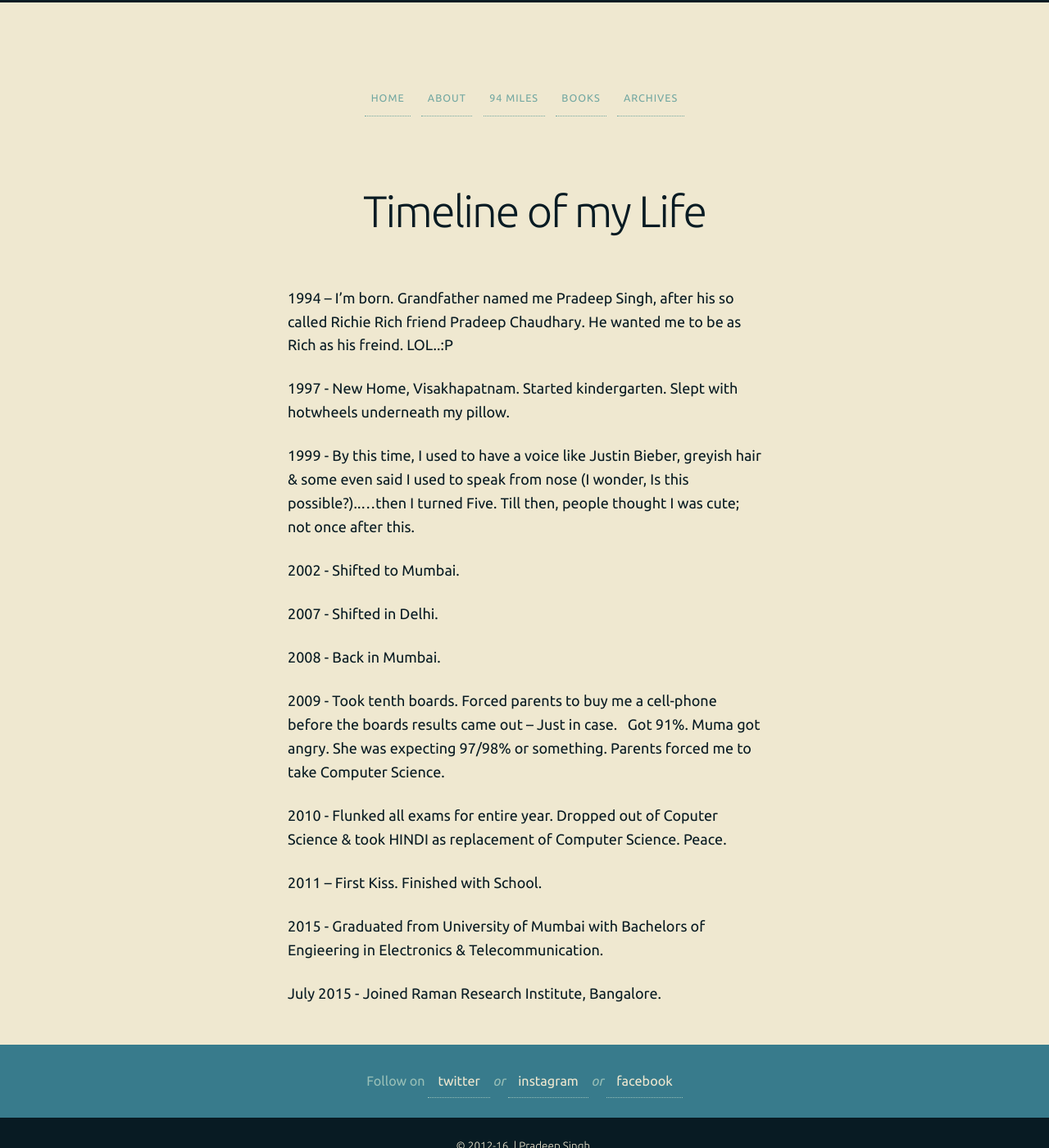
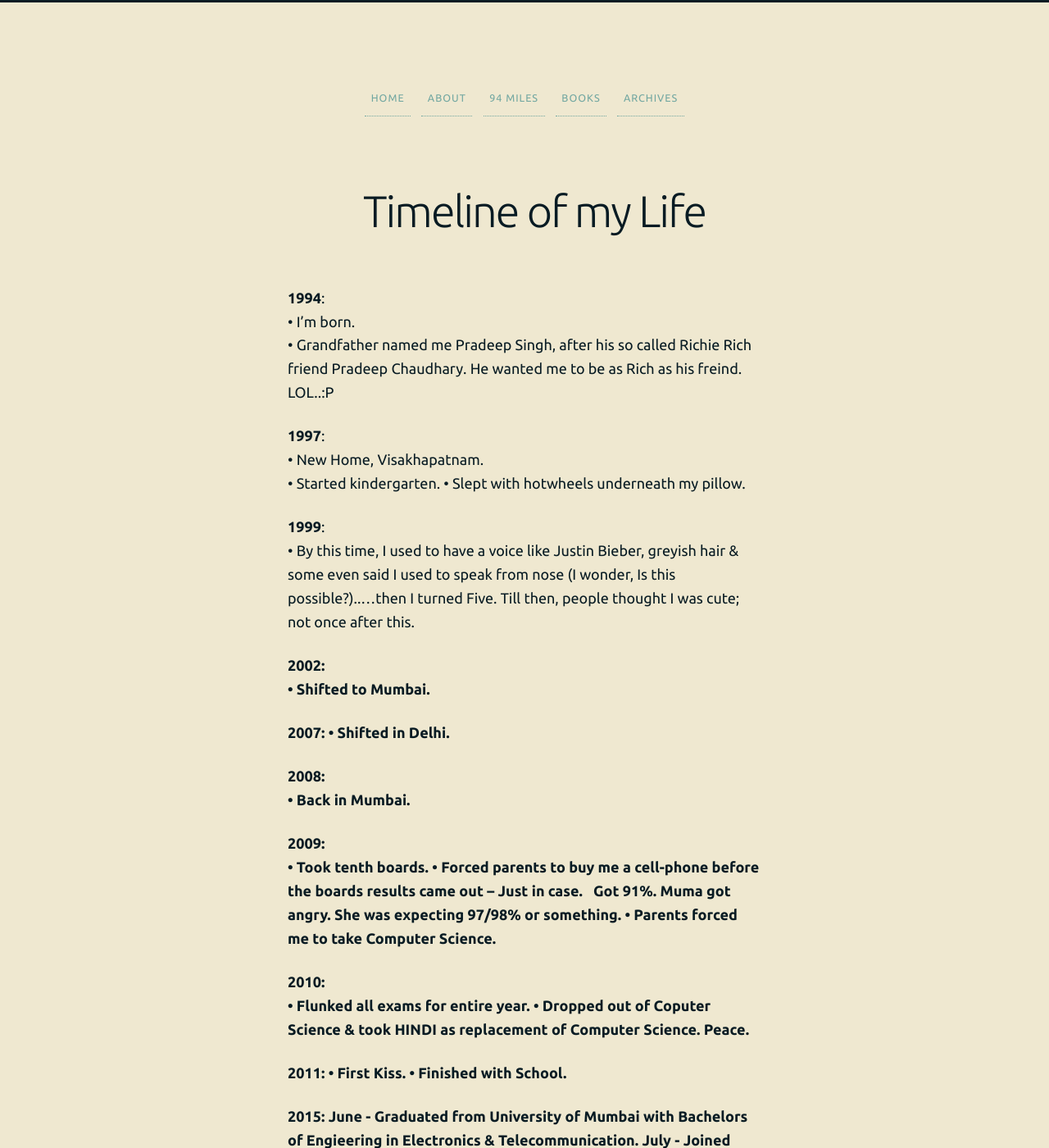
Before and after one commit to 93notes/93notes.github.io, a Jekyll site: the page built from timeline.html, in a window 1280 px wide and 1400 px high. Shown: the whole window at 82% size. Built offline with Jekyll 4.4.1, drawn with Linux system fonts in a browser that asks for light colours; nearby versions of some CDN libraries; some of the changed text lies outside the part shown.

Commit message:
Update timeline.html

```diff
--- a/timeline.html
+++ b/timeline.html
@@ -18,7 +18,11 @@ slug: timeline
 <!-- Google Tracking Code Finish -->
 
 
-<p>1994 – I’m born. Grandfather named me Pradeep Singh, after his so called Richie Rich friend Pradeep Chaudhary. He wanted me to be as Rich as his freind. LOL..:P </p>
+<p>
+<strong>1994</strong>: </br>
+&bull; I’m born. </br>
+&bull; Grandfather named me Pradeep Singh, after his so called Richie Rich friend Pradeep Chaudhary. He wanted me to be as Rich as his freind. LOL..:P
+</p>
 <!-- <p style="text-align:center;">1993 – My parents tried losing me at the Sarojini Nagar&nbsp;market. But I was always very good at finding them.</p>
 <p>1994 – Started kindergarten. Slept with hotwheels underneath my pillow. I used to have a voice like Justin Bieber…then I turned Five.&nbsp;Till then, people thought I was cute; not once &nbsp;after this.</p>
 <p>1995 – Cool kids at school, who had cable tv, talked about Boogie-Woogie while I could only watch&nbsp;<a href="http://en.wikipedia.org/wiki/Shrimaan_Shrimati_(TV_series)" target="_blank">Srimaan Shrimati</a>&nbsp;on Doordarshan. Won the first (of many hence on) painting competition. Always envied the kids who had the 64 count camel crayons. Had to ask in shame if I needed a skin-coloured crayon.&nbsp;Got bit by a monkey in Agra. Have been scared of monkeys ever since.</p>
@@ -36,15 +40,53 @@ slug: timeline
 <p>2012- <a href="http://minimalbollywood.com/" target="_blank">Minimal Bollywood Posters</a> happened. Got published in about 90 newspapers and magazines. Gave a few TEDx talks. &nbsp;I face stage fright in public restrooms, so all this was relatively this was much bigger. Put up an <a href="https://www.facebook.com/media/set/?set=a.253974371352848.61352.226849814065304&amp;type=3" target="_blank">Exhibition</a> at <a href="http://www.indiahabitat.org/main.htm" target="_blank">IHC</a>. Life was about to be all about champagne, coke and throwing tv’s out of windows from then on. Not. Met the girl of my dreams. There’s almost no scary movie left that we haven’t watched together. Our favorite is probably ‘<a href="http://www.imdb.com/title/tt1259521/reference">The Cabin in the Woods</a>‘. We plan to travel around the globe and cover most of the countries within the next five years. &nbsp;Then we get married and have kids. Cos the amount of times I’ve had to say NO! to facebook games and events invitations, has totally prepared me to be a father already.&nbsp;Started working at <a href="http://www.zomato.com/" target="_blank">Zomato</a>.</p>
 <p>2013 – <a href="https://www.facebook.com/Tweetard">Tweetard</a> happened.&nbsp;Facebook started looking more like hahahahhahawhythefuckaremyfriendsgettingmarriedsoearlybook. Now&nbsp;I run TWO facebook pages better than most people run one. It’s true. I’m not bragging. I’m just telling you people that I don’t have a life.</p>
 -->
-<p>1997 - New Home, Visakhapatnam. Started kindergarten. Slept with hotwheels underneath my pillow. </p>
-<p> 1999 - By this time, I used to have a voice like Justin Bieber, greyish hair &amp; some even said I used to speak from nose (I wonder, Is this possible?)..…then I turned Five. Till then, people thought I was cute; not once  after this.</p>
-<p>2002 - Shifted to Mumbai.</p>
-<p>2007 - Shifted in Delhi.</p>
-<p>2008 - Back in Mumbai.</p>
+<p>
+<strong>1997</strong>: </br>
+&bull; New Home, Visakhapatnam. </br>
+&bull; Started kindergarten.
+&bull; Slept with hotwheels underneath my pillow.
+</p>
 
-<p> 2009 - Took tenth boards. Forced parents to buy me a cell-phone before the boards results came out – Just in case.&nbsp;&nbsp; Got 91%. Muma got angry. She was expecting 97/98% or something.
-    Parents forced me to take Computer Science.
-<p> 2010 - Flunked all exams for entire year. Dropped out of Coputer Science &amp; took HINDI as replacement of Computer Science. Peace. </p>
-<p> 2011 – First Kiss. Finished  with School.</p>
-<p> 2015 - Graduated from University of Mumbai with Bachelors of Engieering in Electronics &amp; Telecommunication. </p>
-<p> July 2015 - Joined Raman Research Institute, Bangalore. </p>
+<p>
+<strong>1999</strong>: </br>
+&bull; By this time, I used to have a voice like Justin Bieber, greyish hair &amp; some even said I used to speak from nose (I wonder, Is this possible?)..…then I turned Five. Till then, people thought I was cute; not once  after this.
+</p>
+
+<p>
+<strong>2002<strong>: </br>
+&bull; Shifted to Mumbai.
+</p>
+
+<p>
+<strong> 2007</strong>:
+&bull; Shifted in Delhi.
+</p>
+
+<p>
+<strong>2008</strong>: </br>
+&bull; Back in Mumbai.
+</p>
+
+<p>
+<strong>2009</strong>: </br>
+&bull; Took tenth boards.
+&bull; Forced parents to buy me a cell-phone before the boards results came out – Just in case.&nbsp;&nbsp; Got 91%. Muma got angry. She was expecting 97/98% or something.
+&bull; Parents forced me to take Computer Science.
+</p>
+
+<p>
+<strong>2010<strong>: </br>
+&bull; Flunked all exams for entire year.
+&bull; Dropped out of Coputer Science &amp; took HINDI as replacement of Computer Science. Peace. </p>
+
+<p>
+<strong>2011<strong>:
+&bull; First Kiss.
+&bull; Finished  with School.
+</p>
+
+<p>
+<strong>2015<strong>:
+<strong>June<strong> - Graduated from University of Mumbai with Bachelors of Engieering in Electronics &amp; Telecommunication.
+<strong>July </strong> - Joined Raman Research Institute, Bangalore.
+</p>
```
